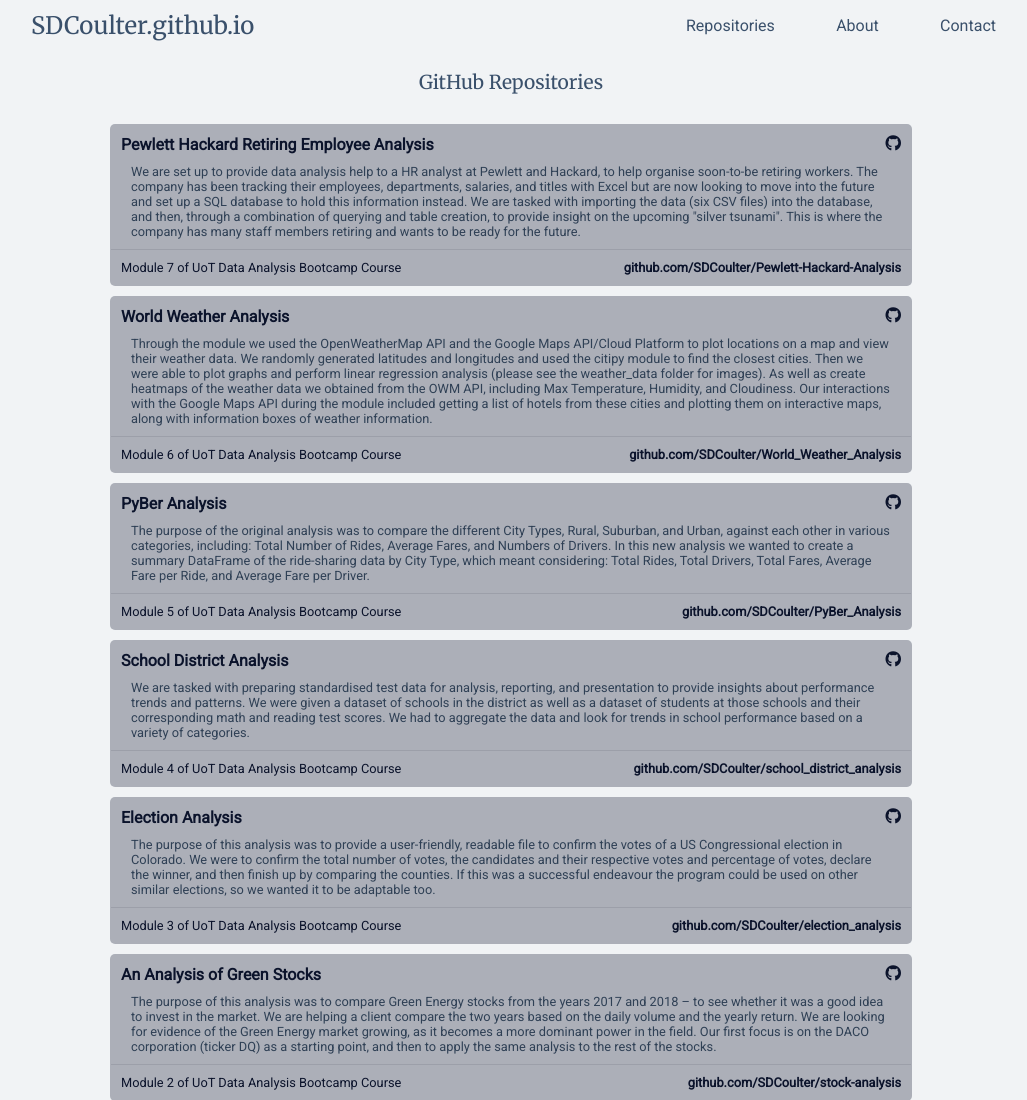
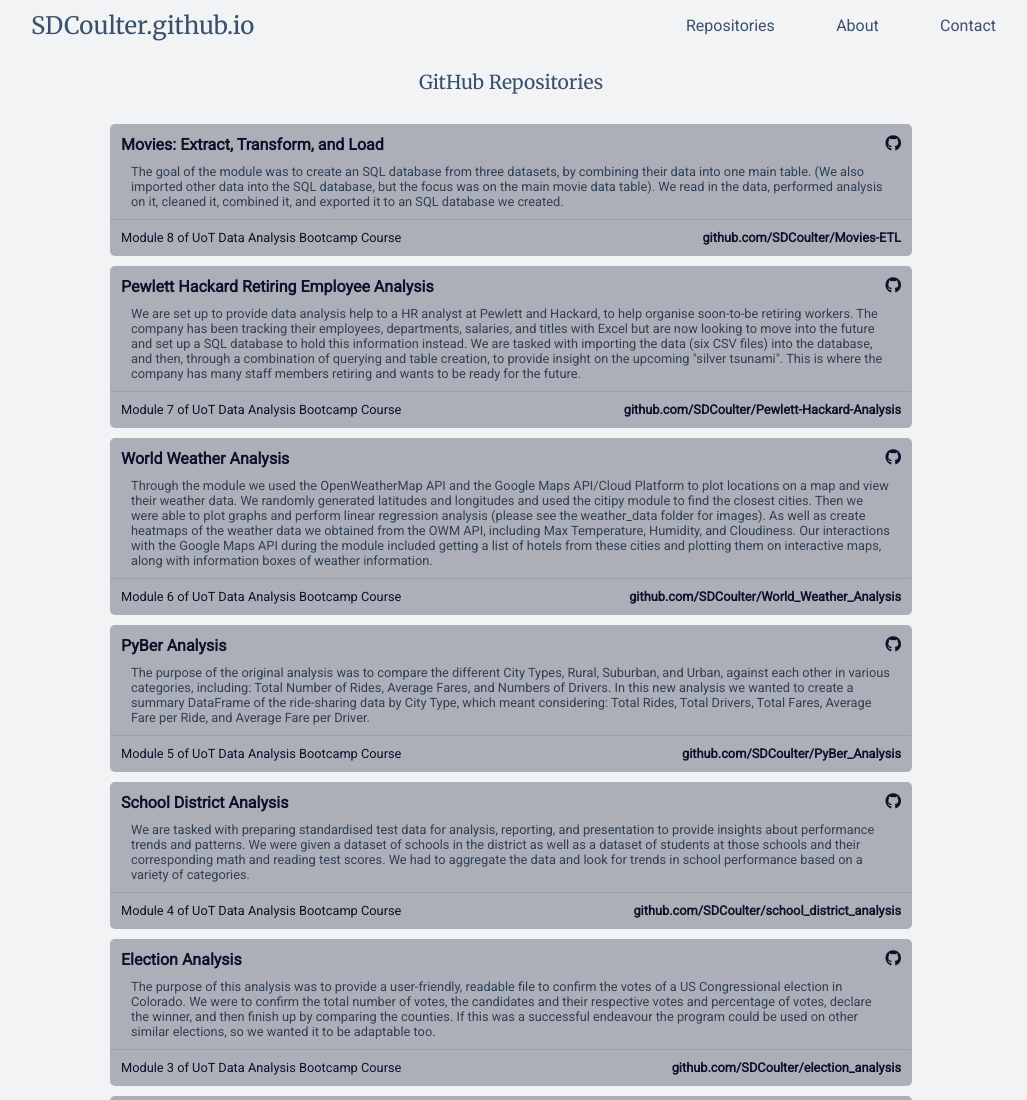
Before and after one commit to SDCoulter/SDCoulter.github.io, a plain HTML site: page index.html in a window 1280 px wide. Shown: the top 1100 px of the page, without its empty margins (129-1156 px from the left). Drawn offline with Linux system fonts and the light colour scheme.

Commit message:
added module 8 repo card

```diff
--- a/index.html
+++ b/index.html
@@ -21,6 +21,22 @@
   <main>
     <section id="repos">
       <h2 class="sect_title">GitHub Repositories</h2>
+
+      <div class="gr">
+        <div class="gr_header">
+          <p class="gr_title">Movies: Extract, Transform, and Load</p>
+          <div class="gr_logo"><i class="fab fa-github"></i></div>
+        </div>
+        <p class="gr_desc">
+          The goal of the module was to create an SQL database from three datasets, by combining their data into one main table. (We also imported other data into the SQL database, but the focus was on the main movie data table). We read in the data, performed analysis on it, cleaned it, combined it, and exported it to an SQL database we created.
+        </p>
+        <div class="gr_footer">
+          <p class="gr_remarks">
+            Module 8 of UoT Data Analysis Bootcamp Course
+          </p>
+          <a href="https://github.com/SDCoulter/Movies-ETL" class="gr_link" target="_blank">github.com/SDCoulter/Movies-ETL</a>
+        </div>
+      </div>
 
       <div class="gr">
         <div class="gr_header">
```
